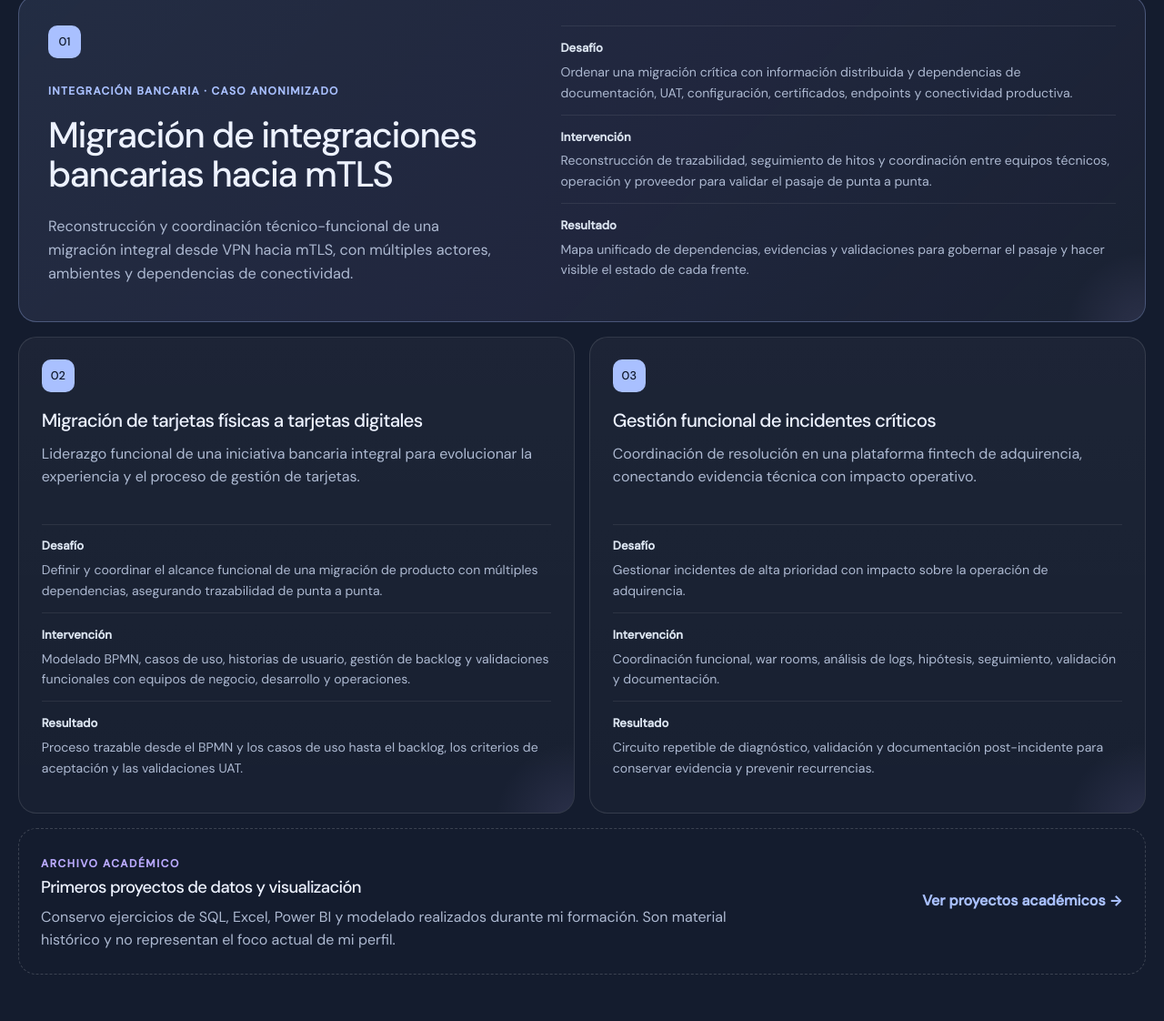
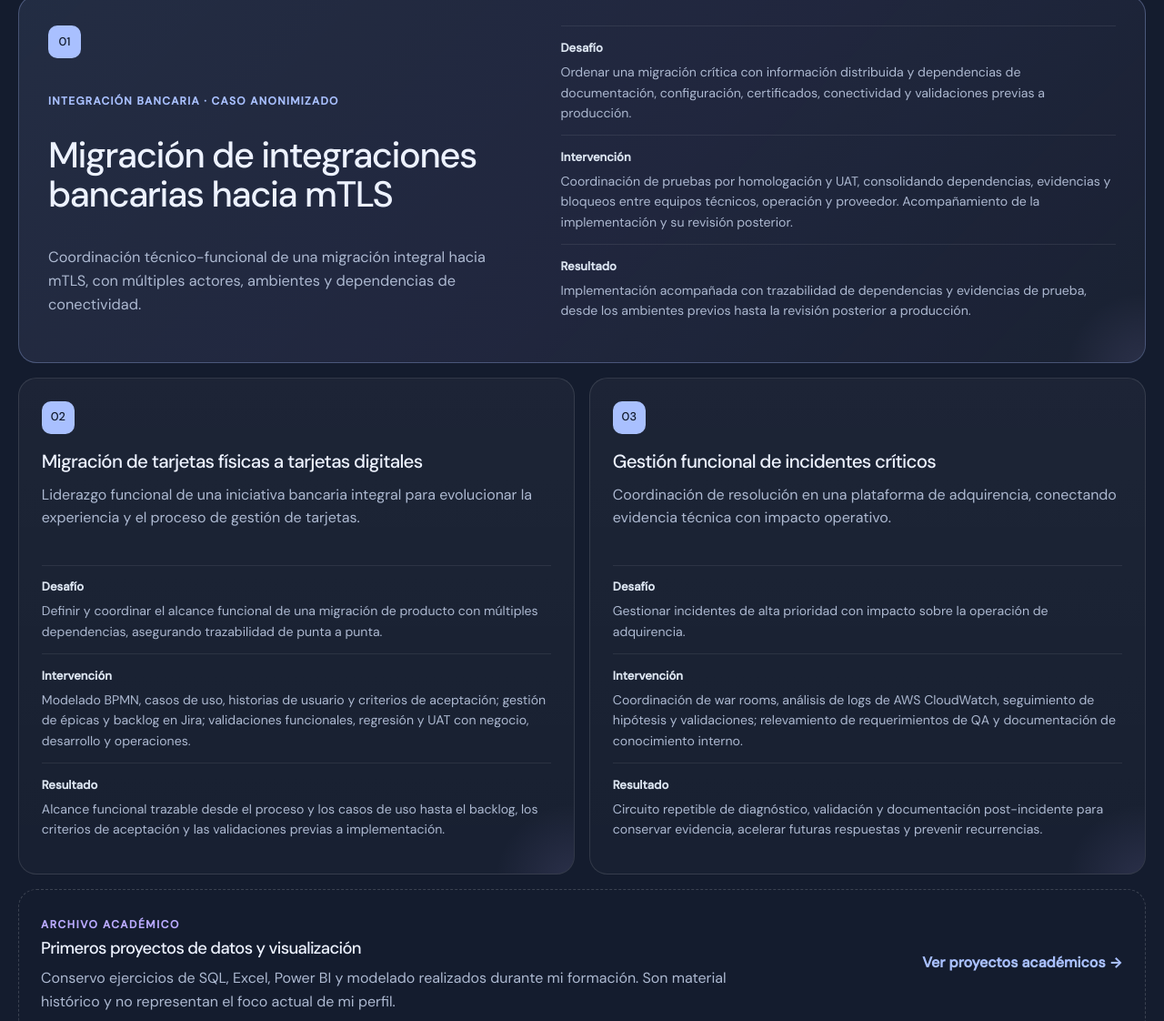
Before and after one commit to jchuit/portfoliojchuit, a plain HTML site: page index.html in a window 1280 px wide. Shown: the part 3914-5036 px from the top of the page at 91% size. Drawn offline with Linux system fonts and the light colour scheme.

Commit message:
Refuerza evidencia de casos profesionales

```diff
--- a/index.html
+++ b/index.html
@@ -239,11 +239,11 @@
             <span class="case-number">01</span>
             <p class="case-kicker">Integración bancaria · Caso anonimizado</p>
             <h3>Migración de integraciones bancarias hacia mTLS</h3>
-            <p class="case-summary">Reconstrucción y coordinación técnico-funcional de una migración integral desde VPN hacia mTLS, con múltiples actores, ambientes y dependencias de conectividad.</p>
+            <p class="case-summary">Coordinación técnico-funcional de una migración integral hacia mTLS, con múltiples actores, ambientes y dependencias de conectividad.</p>
             <dl>
-              <div><dt>Desafío</dt><dd>Ordenar una migración crítica con información distribuida y dependencias de documentación, UAT, configuración, certificados, endpoints y conectividad productiva.</dd></div>
-              <div><dt>Intervención</dt><dd>Reconstrucción de trazabilidad, seguimiento de hitos y coordinación entre equipos técnicos, operación y proveedor para validar el pasaje de punta a punta.</dd></div>
-              <div><dt>Resultado</dt><dd>Mapa unificado de dependencias, evidencias y validaciones para gobernar el pasaje y hacer visible el estado de cada frente.</dd></div>
+              <div><dt>Desafío</dt><dd>Ordenar una migración crítica con información distribuida y dependencias de documentación, configuración, certificados, conectividad y validaciones previas a producción.</dd></div>
+              <div><dt>Intervención</dt><dd>Coordinación de pruebas por homologación y UAT, consolidando dependencias, evidencias y bloqueos entre equipos técnicos, operación y proveedor. Acompañamiento de la implementación y su revisión posterior.</dd></div>
+              <div><dt>Resultado</dt><dd>Implementación acompañada con trazabilidad de dependencias y evidencias de prueba, desde los ambientes previos hasta la revisión posterior a producción.</dd></div>
             </dl>
           </article>
 
@@ -253,19 +253,19 @@
             <p class="case-summary">Liderazgo funcional de una iniciativa bancaria integral para evolucionar la experiencia y el proceso de gestión de tarjetas.</p>
             <dl>
               <div><dt>Desafío</dt><dd>Definir y coordinar el alcance funcional de una migración de producto con múltiples dependencias, asegurando trazabilidad de punta a punta.</dd></div>
-              <div><dt>Intervención</dt><dd>Modelado BPMN, casos de uso, historias de usuario, gestión de backlog y validaciones funcionales con equipos de negocio, desarrollo y operaciones.</dd></div>
-              <div><dt>Resultado</dt><dd>Proceso trazable desde el BPMN y los casos de uso hasta el backlog, los criterios de aceptación y las validaciones UAT.</dd></div>
+              <div><dt>Intervención</dt><dd>Modelado BPMN, casos de uso, historias de usuario y criterios de aceptación; gestión de épicas y backlog en Jira; validaciones funcionales, regresión y UAT con negocio, desarrollo y operaciones.</dd></div>
+              <div><dt>Resultado</dt><dd>Alcance funcional trazable desde el proceso y los casos de uso hasta el backlog, los criterios de aceptación y las validaciones previas a implementación.</dd></div>
             </dl>
           </article>
 
           <article class="case-card reveal">
             <span class="case-number">03</span>
             <h3>Gestión funcional de incidentes críticos</h3>
-            <p class="case-summary">Coordinación de resolución en una plataforma fintech de adquirencia, conectando evidencia técnica con impacto operativo.</p>
+            <p class="case-summary">Coordinación de resolución en una plataforma de adquirencia, conectando evidencia técnica con impacto operativo.</p>
             <dl>
               <div><dt>Desafío</dt><dd>Gestionar incidentes de alta prioridad con impacto sobre la operación de adquirencia.</dd></div>
-              <div><dt>Intervención</dt><dd>Coordinación funcional, war rooms, análisis de logs, hipótesis, seguimiento, validación y documentación.</dd></div>
-              <div><dt>Resultado</dt><dd>Circuito repetible de diagnóstico, validación y documentación post-incidente para conservar evidencia y prevenir recurrencias.</dd></div>
+              <div><dt>Intervención</dt><dd>Coordinación de war rooms, análisis de logs de AWS CloudWatch, seguimiento de hipótesis y validaciones; relevamiento de requerimientos de QA y documentación de conocimiento interno.</dd></div>
+              <div><dt>Resultado</dt><dd>Circuito repetible de diagnóstico, validación y documentación post-incidente para conservar evidencia, acelerar futuras respuestas y prevenir recurrencias.</dd></div>
             </dl>
           </article>
         </div>
```
